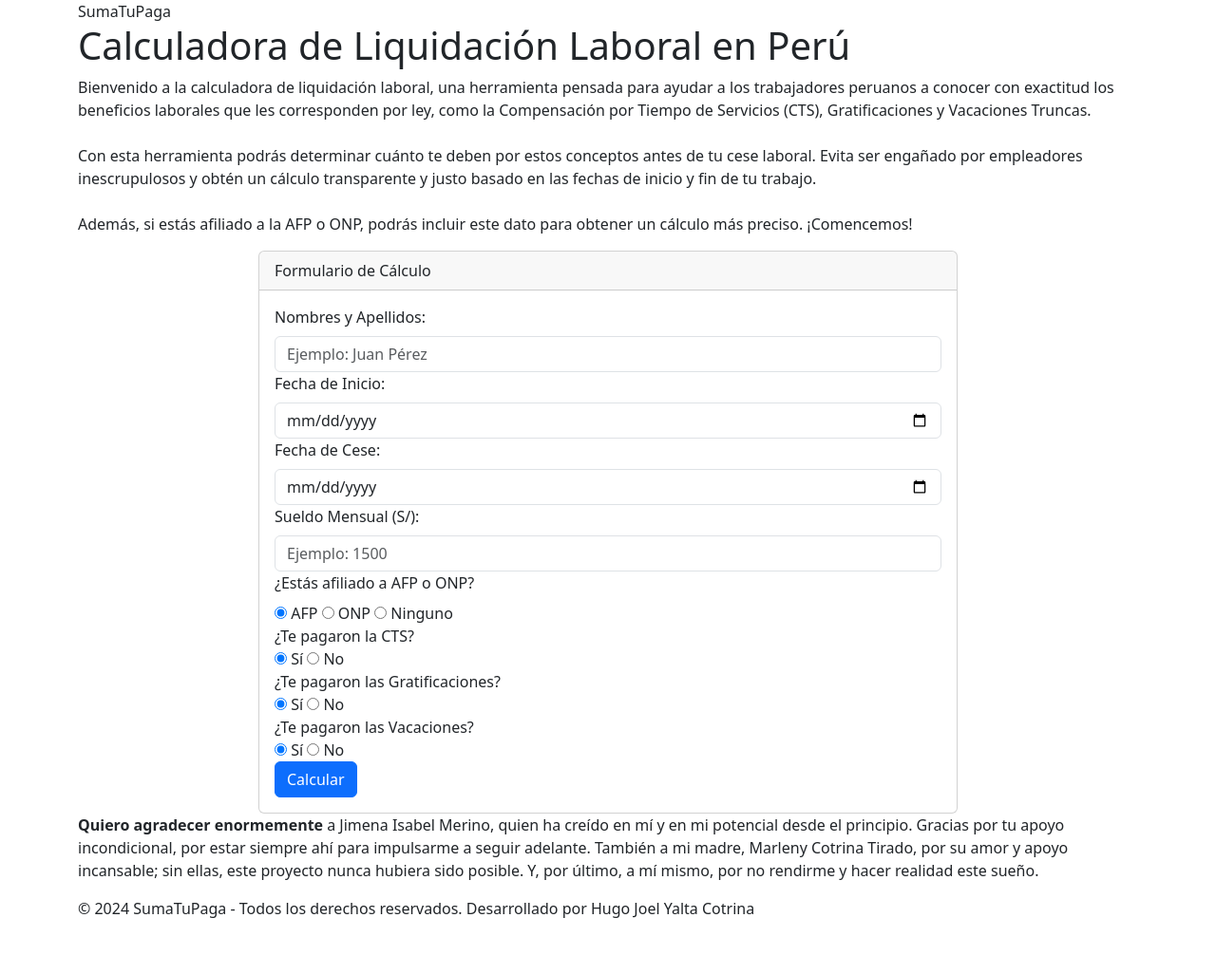
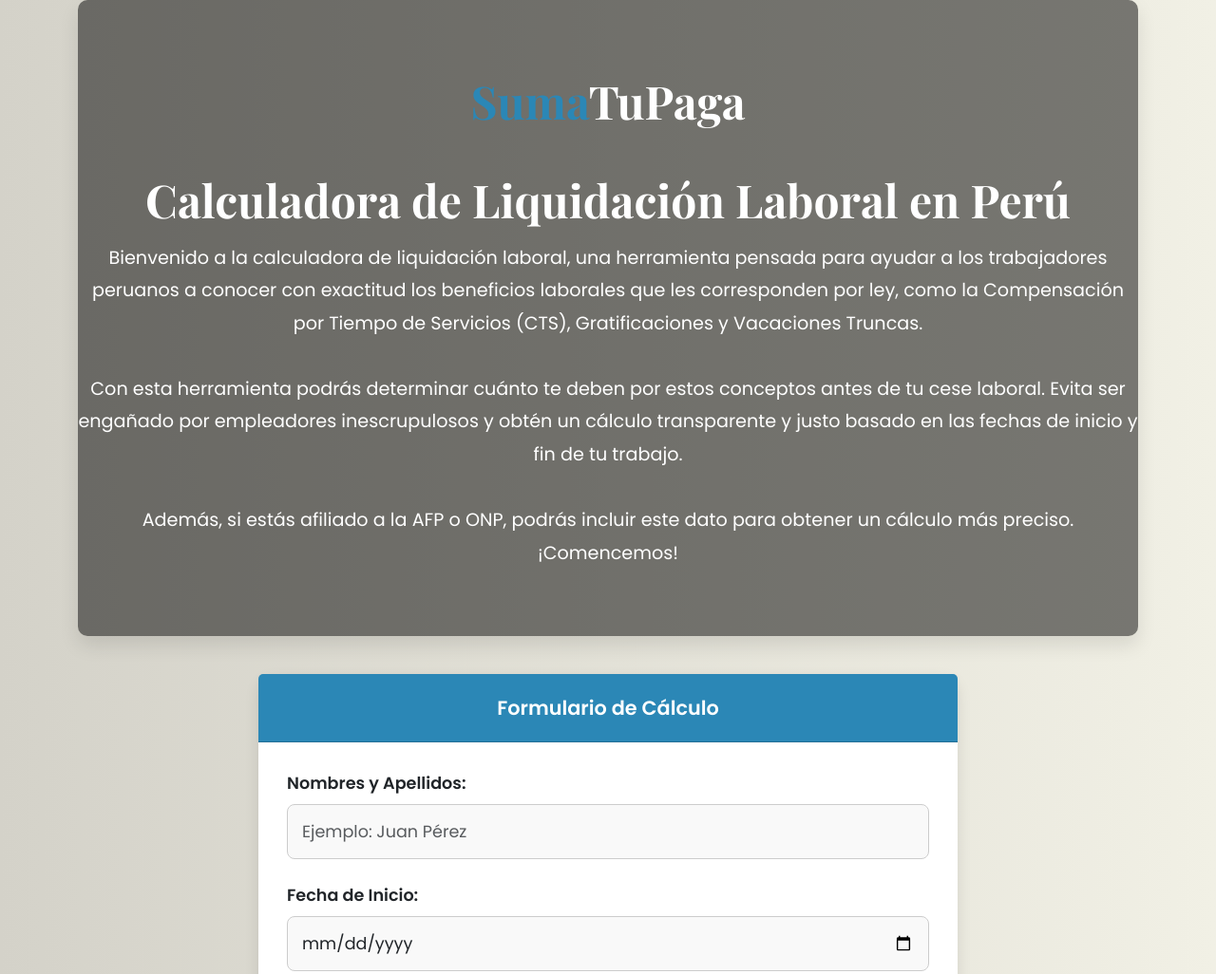
Before and after one commit to hugoyalta/SumaTuPaga, a plain HTML site: page index.html in a window 1280 px wide. Shown: the top 1026 px of the page at 95% size. Before the commit the page ends 985 px from the top, so only its background shows below. Drawn offline with nearby package versions, Linux system fonts and the light colour scheme.

Commit message:
Add files via upload

```diff
--- a/index.html
+++ b/index.html
@@ -3,20 +3,158 @@
 <head>
     <meta charset="UTF-8">
     <meta name="viewport" content="width=device-width, initial-scale=1.0">
-    <title>Calculadora de Liquidación Laboral en Perú - SumaTuPaga</title>
-    <meta name="description" content="Calcula tu liquidación laboral en Perú de manera sencilla y rápida. Incluye CTS, gratificaciones, vacaciones y más. ¡Obtén tu resultado ahora!">
-    <meta name="keywords" content="liquidación laboral, cálculo de beneficios laborales, CTS, gratificaciones, vacaciones truncas, Perú">
-    <meta name="author" content="Hugo Joel Yalta Cotrina">
-    <meta name="robots" content="index, follow">
-    <meta property="og:title" content="Calculadora de Liquidación Laboral en Perú - SumaTuPaga">
-    <meta property="og:description" content="Calcula tu liquidación laboral en Perú de manera sencilla y rápida. Incluye CTS, gratificaciones, vacaciones y más. ¡Obtén tu resultado ahora!">
-    <meta property="og:url" content="https://hugoyalta.github.io/SumaTuPaga/">
-    <meta property="og:type" content="website">
+    <title>Calculadora de Liquidación Laboral - Perú</title>
     <link href="https://fonts.googleapis.com/css2?family=Poppins:wght@400;600&display=swap" rel="stylesheet">
     <link href="https://fonts.googleapis.com/css2?family=Playfair+Display:wght@400;700&display=swap" rel="stylesheet">
     <link href="https://cdn.jsdelivr.net/npm/bootstrap@5.3.0-alpha3/dist/css/bootstrap.min.css" rel="stylesheet">
     <style>
-        /* Aquí va todo tu código CSS */
+        body {
+            background: linear-gradient(to right, #d4d2c9, #f1f0e5);
+            font-family: 'Poppins', sans-serif;
+            margin: 0;
+            padding: 0;
+        }
+        .header {
+            background: rgba(0, 0, 0, 0.5);
+            color: white;
+            padding: 70px 0;
+            text-align: center;
+            box-shadow: 0 10px 20px rgba(0, 0, 0, 0.1);
+            border-radius: 10px;
+            margin-bottom: 40px;
+        }
+        .header h1 {
+            font-size: 3rem;
+            font-weight: 700;
+            margin-bottom: 15px;
+            font-family: 'Playfair Display', serif;
+        }
+        .header p {
+            font-size: 1.2rem;
+            line-height: 1.8;
+            margin-bottom: 0;
+        }
+        .logo {
+            font-family: 'Playfair Display', serif;
+            font-size: 3rem;
+            font-weight: 700;
+            color: #fff;
+            margin-bottom: 40px;
+        }
+        .logo span {
+            color: #2b87b6;
+        }
+        .form-section {
+            margin-bottom: 25px;
+        }
+        .form-control {
+            border-radius: 8px;
+            padding: 15px;
+            font-size: 1.1rem;
+            border: 1px solid #ccc;
+            background-color: #f9f9f9;
+        }
+        .form-label {
+            font-weight: 600;
+        }
+        .btn-primary {
+            background: #5a5a5a;
+            border: none;
+            padding: 15px;
+            font-size: 1.1rem;
+            font-weight: 600;
+            width: 100%;
+            border-radius: 8px;
+        }
+        .btn-primary:hover {
+            background: #777777;
+        }
+        .card {
+            border-radius: 15px;
+            box-shadow: 0 6px 15px rgba(0, 0, 0, 0.1);
+            border: none;
+            margin-bottom: 30px;
+        }
+        .card-header {
+            background-color: #2b87b6;
+            color: white;
+            font-size: 1.3rem;
+            font-weight: 600;
+            text-align: center;
+            padding: 20px;
+            border-radius: 15px 15px 0 0;
+        }
+        .card-body {
+            background-color: #ffffff;
+            padding: 30px;
+            font-size: 1.1rem;
+        }
+        footer {
+            text-align: center;
+            font-size: 1rem;
+            padding: 20px;
+            background: #333;
+            color: white;
+            margin-top: 40px;
+        }
+        footer p {
+            margin: 0;
+            line-height: 1.6;
+        }
+        .dedicatoria {
+            font-size: 1.1rem;
+            color: #333;
+            font-weight: 500;
+            margin-top: 40px;
+            text-align: center;
+            padding: 10px;
+        }
+        .dedicatoria strong {
+            color: #2b87b6;
+        }
+        .result-card {
+            margin-top: 30px;
+        }
+        .result-card .card-header {
+            background-color: #28a745;
+            color: white;
+        }
+        .result-card .card-body {
+            background-color: #f8f9fa;
+            padding: 20px;
+        }
+        .footer-section {
+            margin-top: 40px;
+        }
+        .sticker {
+            font-size: 2.5rem;
+            font-weight: bold;
+            text-align: center;
+            margin-top: 20px;
+        }
+        .sticker a {
+            text-decoration: none;
+            color: #fff;
+            background: #ff6347;
+            padding: 15px;
+            border-radius: 10px;
+            display: inline-block;
+            font-size: 1.2rem;
+            margin-top: 20px;
+        }
+        .sticker a:hover {
+            background: #e53e36;
+        }
+        .motivational {
+            font-size: 1.5rem;
+            font-weight: 600;
+            color: #333;
+            text-align: center;
+            margin-top: 20px;
+            padding: 10px;
+            background-color: #fffbcc;
+            border-radius: 10px;
+        }
     </style>
 </head>
 <body>
```
